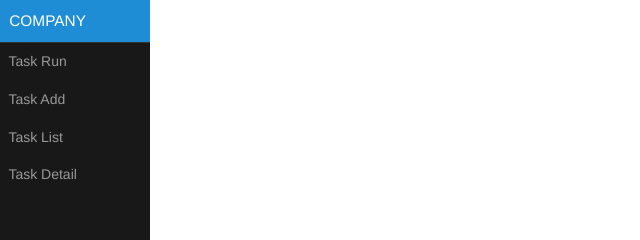
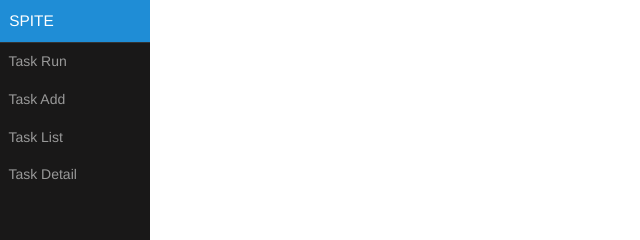
Before and after one commit to chamakits/spite-frontend, a website: page app/main/index.html in a window 1280 px wide. Shown: the top 240 px of the page, 0-640 px from the left. Drawn offline with Linux system fonts and the light colour scheme.

Commit message:
Changed the 'Company' to 'Spite'.

```diff
--- a/app/main/index.html
+++ b/app/main/index.html
@@ -47,7 +47,7 @@
 
         <div id="menu" ng-controller="MenuController">
             <div class="pure-menu pure-menu-open">
-                <a class="pure-menu-heading" href="#">Company</a>
+                <a class="pure-menu-heading" href="#">Spite</a>
 
                 <ul>
                     <li ng-repeat="header in headers"><a ng-href="#{{header.link}}">{{header.text}}</a>
```
